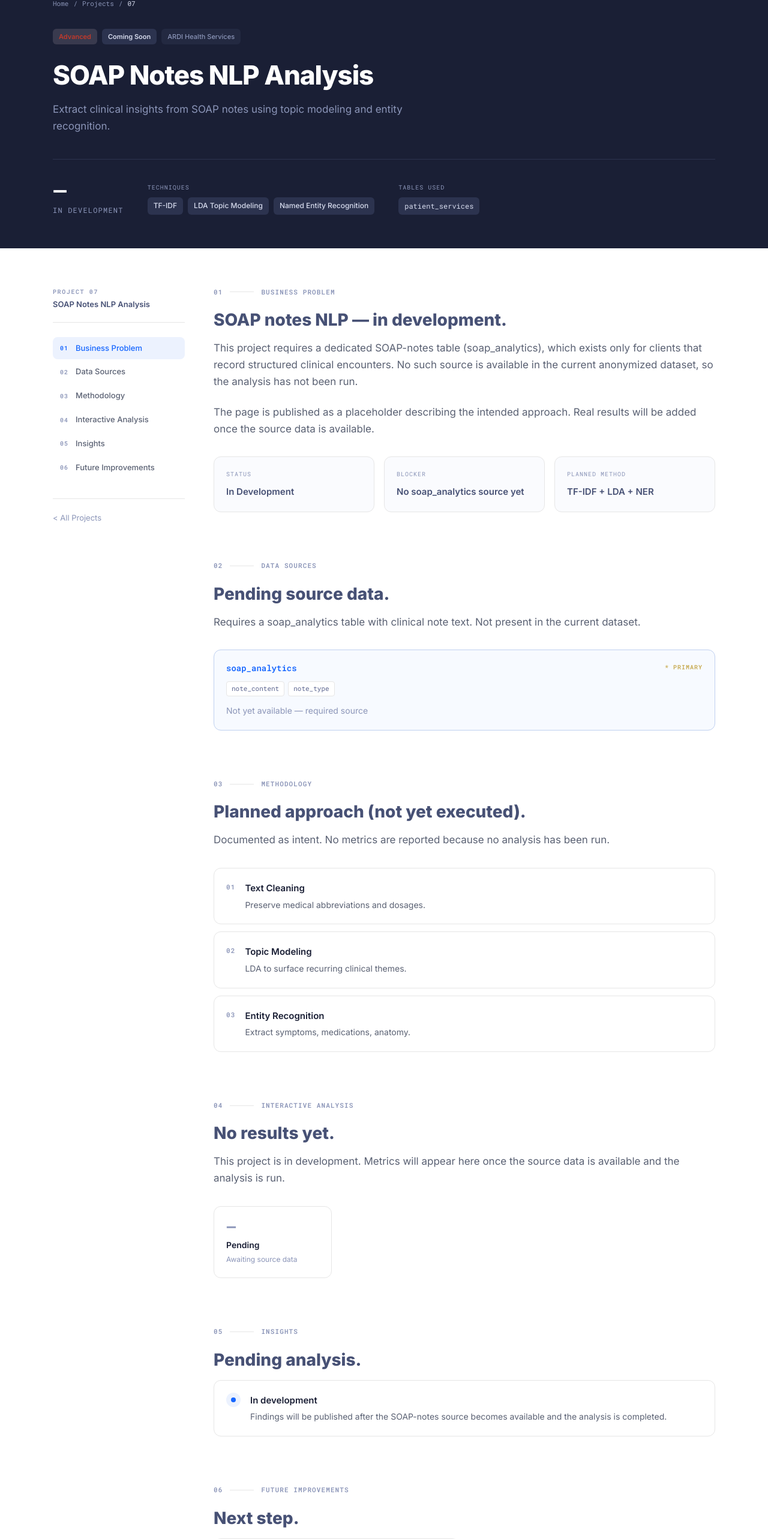
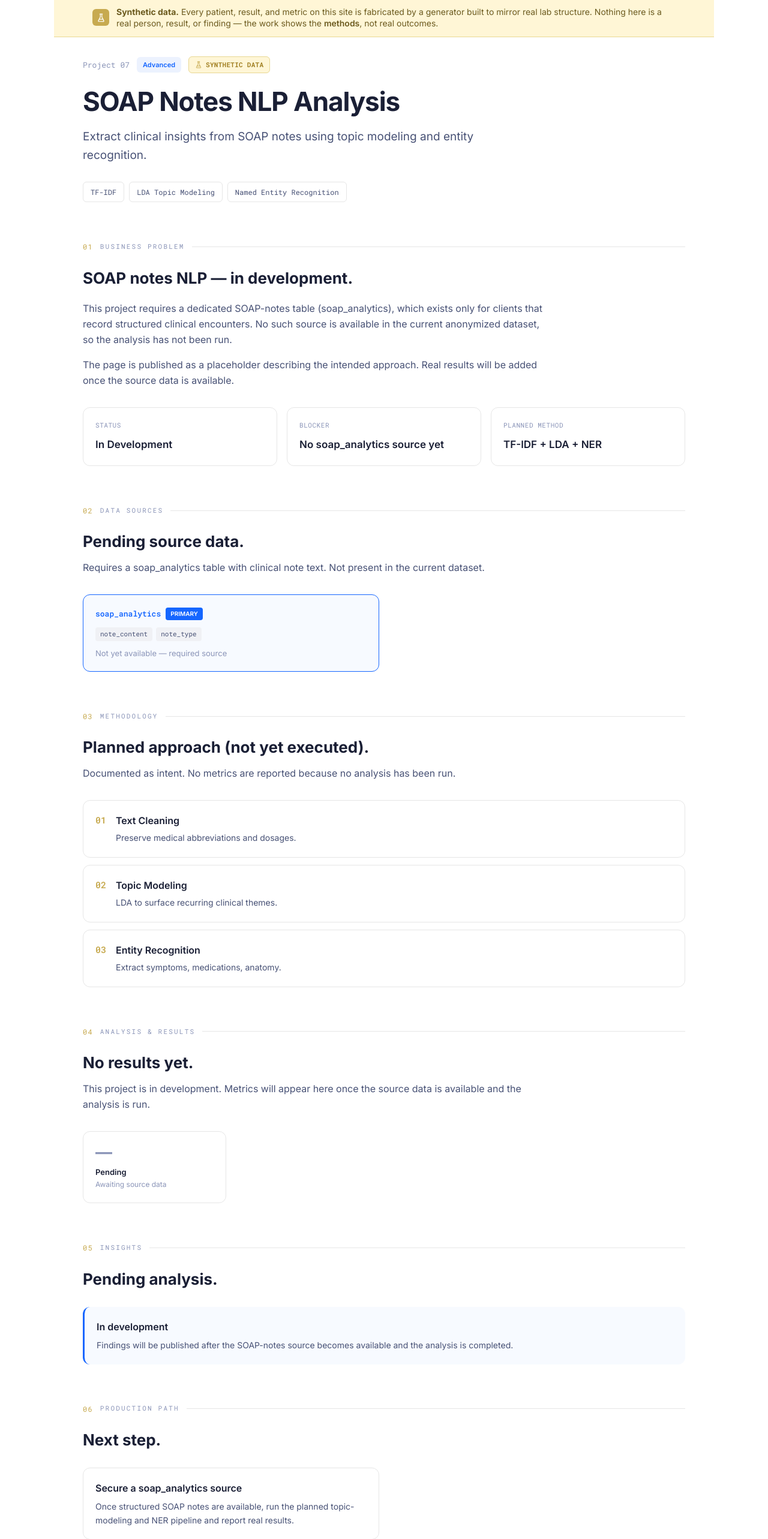
Before and after one commit to OrangeJuice023/dashlabs-sample-project, a Next.js app: page /projects/07-soap-nlp in a window 1280 px wide. Shown: the part 132-2698 px from the top of the page at 60% size. Built offline with nearby package versions, Linux system fonts and the light colour scheme.

Commit message:
Update ProjectPageTemplate.tsx

```diff
--- a/src/components/project/ProjectPageTemplate.tsx
+++ b/src/components/project/ProjectPageTemplate.tsx
@@ -1,88 +1,217 @@
-"use client";
-import { BarChart } from "@/components/charts/BarChart";
-import { ProjectHero } from "@/components/project/ProjectHero";
-import { ProjectSidebar } from "@/components/project/ProjectSidebar";
 import type { ProjectMeta } from "@/lib/types";
 import type { ProjectDetail } from "@/content/project-details";
+import { SyntheticBadge } from "@/components/SyntheticBadge";
 
-function SectionLabel({ number, label }: { number: string; label: string }) {
+/* ------------------------------------------------------------------ */
+/*  Inline bar renderer                                                */
+/*  Self-contained (no Recharts) so each chart honours its own unit    */
+/*  — "%" for rates, " min" for turnaround, "x" for multipliers, etc.  */
+/* ------------------------------------------------------------------ */
+
+type Datum = { label: string; value: number; n?: number };
+
+function fmtValue(value: number, unit?: string) {
+  const u = unit ?? "";
+  // Keep one decimal only when the number actually needs it.
+  const num = Number.isInteger(value) ? String(value) : value.toFixed(1);
+  return num + u;
+}
+
+function InlineBars({ data, unit }: { data: Datum[]; unit?: string }) {
+  const maxVal = data.reduce(function pickMax(acc, d) {
+    return d.value > acc ? d.value : acc;
+  }, 0);
+  const safeMax = maxVal > 0 ? maxVal : 1;
+
   return (
-    <div className="flex items-center gap-3 mb-5">
-      <span className="font-mono text-[11px] font-bold text-[#8B95B8] tracking-widest">{number}</span>
-      <span className="h-px flex-1 bg-[#E6E6E6] max-w-[40px]" />
-      <span className="font-mono text-[11px] font-semibold text-[#8B95B8] uppercase tracking-widest">{label}</span>
+    <div className="flex flex-col gap-3">
+      {data.map(function renderRow(d, i) {
+        const pct = Math.max(2, (d.value / safeMax) * 100);
+        const isTop = d.value === maxVal;
+        return (
+          <div key={d.label + i} className="grid grid-cols-[150px_1fr_auto] items-center gap-3">
+            <span className="text-[12px] text-[#475175] truncate" title={d.label}>
+              {d.label}
+            </span>
+            <span className="relative h-[22px] rounded-[3px] bg-[#F0F1F5] overflow-hidden">
+              <span
+                className="absolute inset-y-0 left-0 rounded-[3px]"
+                style={{ width: pct + "%", backgroundColor: isTop ? "#C7AA50" : "#1566FF" }}
+              />
+            </span>
+            <span className="font-mono text-[12px] text-[#1A1F35] tabular-nums w-[64px] text-right">
+              {fmtValue(d.value, unit)}
+              {d.n ? <span className="block text-[10px] text-[#8B95B8]">n={d.n}</span> : null}
+            </span>
+          </div>
+        );
+      })}
     </div>
   );
 }
 
-export function ProjectPageTemplate({ project, detail }: { project: ProjectMeta; detail: ProjectDetail }) {
+/* ------------------------------------------------------------------ */
+/*  Small section header                                               */
+/* ------------------------------------------------------------------ */
+
+function SectionLabel({ index, label }: { index: string; label: string }) {
   return (
-    <div>
-      <ProjectHero project={project} />
-      <div className="max-w-[1200px] mx-auto px-8 md:px-12 py-16">
-        <div className="flex gap-12">
-          <ProjectSidebar projectNumber={project.number} projectTitle={project.title} />
-          <div className="flex-1 min-w-0 space-y-20">
+    <div className="flex items-center gap-3 mb-6">
+      <span className="font-mono text-[12px] text-[#C7AA50] tracking-widest">{index}</span>
+      <span className="font-mono text-[11px] uppercase tracking-[0.2em] text-[#8B95B8]">{label}</span>
+      <span className="flex-1 h-px bg-[#E6E6E6]" />
+    </div>
+  );
+}
 
-            <section id="business-problem" className="scroll-mt-24">
-              <SectionLabel number="01" label="Business Problem" />
-              <h2 className="text-[1.75rem] font-extrabold text-[#475175] leading-tight mb-4">{detail.businessProblem.headline}</h2>
+/* ------------------------------------------------------------------ */
+/*  Template                                                           */
+/* ------------------------------------------------------------------ */
+
+export function ProjectPageTemplate({
+  project,
+  detail,
+}: {
+  project: ProjectMeta;
+  detail: ProjectDetail;
+}) {
+  return (
+    <article className="max-w-[1100px] mx-auto px-6 md:px-10 lg:px-12 py-12 md:py-16">
+      {/* synthetic notice — prominent, top of every project */}
+      <div className="mb-8 -mx-6 md:-mx-10 lg:-mx-12">
+        <SyntheticBadge variant="banner" />
+      </div>
+
+      {/* hero */}
+      <header className="mb-16">
+        <div className="flex flex-wrap items-center gap-3 mb-5">
+          <span className="font-mono text-[13px] text-[#8B95B8]">
+            Project {String(project.number).padStart(2, "0")}
+          </span>
+          <span className="px-2.5 py-1 rounded-md text-[11px] font-semibold bg-[#ECF2FE] text-[#1566FF]">
+            {project.difficulty}
+          </span>
+          <SyntheticBadge variant="badge" />
+        </div>
+
+        <h1 className="text-[2rem] md:text-[2.75rem] font-bold text-[#1A1F35] leading-tight tracking-tight mb-4">
+          {project.title}
+        </h1>
+        <p className="text-[1.0625rem] md:text-[1.1875rem] text-[#475175] leading-relaxed max-w-[760px]">
+          {project.tagline}
+        </p>
+
+        <div className="flex flex-wrap gap-2 mt-7">
+          {project.techniques.map(function renderTech(t) {
+            return (
+              <span
+                key={t}
+                className="px-3 py-1.5 rounded-md text-[12px] font-mono bg-white border border-[#E6E6E6] text-[#475175]"
+              >
+                {t}
+              </span>
+            );
+          })}
+        </div>
+      </header>
+
+      {/* 01 — business problem */}
+      <section className="mb-16">
+        <SectionLabel index="01" label="Business Problem" />
+        <h2 className="text-[1.375rem] md:text-[1.625rem] font-bold text-[#1A1F35] mb-5 leading-snug">
+          {detail.businessProblem.headline}
+        </h2>
+        <div className="space-y-4 max-w-[780px]">
           {detail.businessProblem.paragraphs.map(function renderP(p, i) {
-                return <p key={i} className="text-[1.0625rem] text-[#5A6173] leading-relaxed mb-6">{p}</p>;
+            return (
+              <p key={i} className="text-[1rem] text-[#475175] leading-relaxed">
+                {p}
+              </p>
+            );
           })}
-              <div className="grid grid-cols-1 md:grid-cols-3 gap-4 mt-8">
+        </div>
+        <div className="grid sm:grid-cols-3 gap-4 mt-8">
           {detail.businessProblem.cards.map(function renderCard(c) {
             return (
-                    <div key={c.label} className="p-5 rounded-xl bg-[#FAFBFE] border border-[#E6E6E6]">
-                      <p className="font-mono text-[10px] text-[#8B95B8] uppercase tracking-widest mb-2">{c.label}</p>
-                      <p className="font-semibold text-[#475175] text-[0.9375rem]">{c.value}</p>
+              <div key={c.label} className="rounded-xl border border-[#E6E6E6] bg-white p-5">
+                <p className="font-mono text-[11px] uppercase tracking-wider text-[#8B95B8] mb-2">
+                  {c.label}
+                </p>
+                <p className="text-[1.0625rem] font-semibold text-[#1A1F35]">{c.value}</p>
               </div>
             );
           })}
         </div>
       </section>
 
-            <section id="data-sources" className="scroll-mt-24">
-              <SectionLabel number="02" label="Data Sources" />
-              <h2 className="text-[1.75rem] font-extrabold text-[#475175] leading-tight mb-4">{detail.dataSources.headline}</h2>
-              <p className="text-[1.0625rem] text-[#5A6173] leading-relaxed mb-8">{detail.dataSources.description}</p>
-              <div className="space-y-3">
+      {/* 02 — data sources */}
+      <section className="mb-16">
+        <SectionLabel index="02" label="Data Sources" />
+        <h2 className="text-[1.375rem] md:text-[1.625rem] font-bold text-[#1A1F35] mb-3 leading-snug">
+          {detail.dataSources.headline}
+        </h2>
+        <p className="text-[1rem] text-[#475175] leading-relaxed max-w-[780px] mb-8">
+          {detail.dataSources.description}
+        </p>
+        <div className="grid md:grid-cols-2 gap-4">
           {detail.dataSources.tables.map(function renderTable(t) {
-                  var highlight = t.primary || false;
-                  var borderClass = highlight ? "border-[#BFD0F0] bg-[#ECF2FE]/40" : "border-[#E6E6E6] bg-white";
-                  var nameClass = highlight ? "text-[#1566FF]" : "text-[#475175]";
             return (
-                    <div key={t.name} className={"p-5 rounded-xl border " + borderClass}>
-                      <div className="flex items-start justify-between mb-3">
-                        <code className={"font-mono text-sm font-bold " + nameClass}>{t.name}</code>
-                        {highlight ? (
-                          <span className="font-mono text-[10px] text-[#C7AA50] font-semibold tracking-widest">{"* PRIMARY"}</span>
+              <div
+                key={t.name}
+                className={
+                  "rounded-xl border p-5 " +
+                  (t.primary ? "border-[#1566FF] bg-[#F7FAFF]" : "border-[#E6E6E6] bg-white")
+                }
+              >
+                <div className="flex items-center gap-2 mb-3">
+                  <span className="font-mono text-[13px] font-semibold text-[#1566FF]">{t.name}</span>
+                  {t.primary ? (
+                    <span className="px-2 py-0.5 rounded text-[10px] font-semibold bg-[#1566FF] text-white">
+                      PRIMARY
+                    </span>
                   ) : null}
                 </div>
                 <div className="flex flex-wrap gap-1.5 mb-3">
                   {t.fields.map(function renderField(f) {
-                          return <span key={f} className="font-mono text-[11px] bg-white border border-[#E6E6E6] text-[#5D6690] px-2 py-0.5 rounded">{f}</span>;
+                    return (
+                      <span
+                        key={f}
+                        className="px-2 py-0.5 rounded text-[11px] font-mono bg-[#F0F1F5] text-[#475175]"
+                      >
+                        {f}
+                      </span>
+                    );
                   })}
                 </div>
-                      <p className="text-[0.875rem] text-[#8B95B8]">{t.note}</p>
+                <p className="text-[13px] text-[#8B95B8] leading-snug">{t.note}</p>
               </div>
             );
           })}
         </div>
       </section>
 
-            <section id="methodology" className="scroll-mt-24">
-              <SectionLabel number="03" label="Methodology" />
-              <h2 className="text-[1.75rem] font-extrabold text-[#475175] leading-tight mb-4">{detail.methodology.headline}</h2>
-              <p className="text-[1.0625rem] text-[#5A6173] leading-relaxed mb-8">{detail.methodology.description}</p>
+      {/* 03 — methodology */}
+      <section className="mb-16">
+        <SectionLabel index="03" label="Methodology" />
+        <h2 className="text-[1.375rem] md:text-[1.625rem] font-bold text-[#1A1F35] mb-3 leading-snug">
+          {detail.methodology.headline}
+        </h2>
+        <p className="text-[1rem] text-[#475175] leading-relaxed max-w-[780px] mb-8">
+          {detail.methodology.description}
+        </p>
         <div className="space-y-3">
           {detail.methodology.steps.map(function renderStep(s) {
             return (
-                    <div key={s.step} className="flex gap-4 p-5 rounded-xl bg-white border border-[#E6E6E6]">
-                      <span className="font-mono text-[11px] font-bold text-[#8B95B8] tracking-widest flex-shrink-0 pt-0.5">{s.step}</span>
+              <div
+                key={s.step}
+                className="flex gap-4 rounded-xl border border-[#E6E6E6] bg-white p-5"
+              >
+                <span className="font-mono text-[15px] font-bold text-[#C7AA50] flex-shrink-0">
+                  {s.step}
+                </span>
                 <div>
-                        <p className="font-semibold text-[#1A1F35] text-[0.9375rem] mb-1">{s.title}</p>
-                        <p className="text-[0.875rem] text-[#5A6173] leading-relaxed">{s.desc}</p>
+                  <p className="text-[1rem] font-semibold text-[#1A1F35] mb-1">{s.title}</p>
+                  <p className="text-[14px] text-[#475175] leading-relaxed">{s.desc}</p>
                 </div>
               </div>
             );
@@ -90,34 +219,51 @@ export function ProjectPageTemplate({ project, detail }: { project: ProjectMeta;
         </div>
       </section>
 
-            <section id="interactive-analysis" className="scroll-mt-24">
-              <SectionLabel number="04" label="Interactive Analysis" />
-              <h2 className="text-[1.75rem] font-extrabold text-[#475175] leading-tight mb-4">{detail.analysis.headline}</h2>
-              <p className="text-[1.0625rem] text-[#5A6173] leading-relaxed mb-8">{detail.analysis.description}</p>
-              <div className="grid grid-cols-2 md:grid-cols-4 gap-4 mb-10">
-                {detail.analysis.kpis.map(function renderKPI(k) {
+      {/* 04 — analysis */}
+      <section className="mb-16">
+        <SectionLabel index="04" label="Analysis & Results" />
+        <h2 className="text-[1.375rem] md:text-[1.625rem] font-bold text-[#1A1F35] mb-3 leading-snug">
+          {detail.analysis.headline}
+        </h2>
+        <p className="text-[1rem] text-[#475175] leading-relaxed max-w-[780px] mb-8">
+          {detail.analysis.description}
+        </p>
+
+        <div className="grid grid-cols-2 lg:grid-cols-4 gap-4 mb-10">
+          {detail.analysis.kpis.map(function renderKpi(k) {
             return (
-                    <div key={k.label} className="p-5 rounded-xl border border-[#E6E6E6] bg-white">
-                      <p className="text-[1.75rem] font-extrabold font-mono leading-none tracking-tight mb-1" style={{ color: k.color }}>{k.value}</p>
-                      <p className="text-[0.875rem] font-semibold text-[#1A1F35] mb-0.5">{k.label}</p>
-                      <p className="text-[0.75rem] text-[#8B95B8]">{k.sub}</p>
+              <div key={k.label} className="rounded-xl border border-[#E6E6E6] bg-white p-5">
+                <p
+                  className="text-[1.75rem] font-bold leading-none mb-2"
+                  style={{ color: k.color }}
+                >
+                  {k.value}
+                </p>
+                <p className="text-[13px] font-semibold text-[#1A1F35]">{k.label}</p>
+                <p className="text-[12px] text-[#8B95B8]">{k.sub}</p>
               </div>
             );
           })}
         </div>
+
         {detail.analysis.charts.map(function renderChart(c) {
           if (c.data && c.data.length > 0) {
             return (
               <div key={c.title} className="rounded-xl border border-[#E6E6E6] bg-white p-6 mb-6">
-                      <p className="text-[0.9375rem] font-semibold text-[#475175] mb-1">{c.title}</p>
-                      <p className="text-sm text-[#8B95B8] mb-5">{c.subtitle}</p>
-                      <BarChart data={c.data} highlightTop={true} />
+                <p className="text-[0.9375rem] font-semibold text-[#1A1F35] mb-1">{c.title}</p>
+                <p className="text-[13px] text-[#8B95B8] mb-5">{c.subtitle}</p>
+                <InlineBars data={c.data} unit={c.unit} />
               </div>
             );
           }
           return (
-                  <div key={c.title} className="rounded-xl border border-dashed border-[#B8C2E3] bg-[#FAFBFE] p-12 text-center mb-6">
-                    <p className="font-mono text-[11px] text-[#8B95B8] uppercase tracking-widest mb-2">Chart Placeholder</p>
+            <div
+              key={c.title}
+              className="rounded-xl border border-dashed border-[#B8C2E3] bg-[#FAFBFE] p-12 text-center mb-6"
+            >
+              <p className="font-mono text-[11px] text-[#8B95B8] uppercase tracking-widest mb-2">
+                Chart
+              </p>
               <p className="text-[0.9375rem] font-semibold text-[#475175] mb-1">{c.title}</p>
               <p className="text-sm text-[#8B95B8]">{c.subtitle}</p>
             </div>
@@ -125,44 +271,44 @@ export function ProjectPageTemplate({ project, detail }: { project: ProjectMeta;
         })}
       </section>
 
-            <section id="insights" className="scroll-mt-24">
-              <SectionLabel number="05" label="Insights" />
-              <h2 className="text-[1.75rem] font-extrabold text-[#475175] leading-tight mb-4">{detail.insights.headline}</h2>
+      {/* 05 — insights */}
+      <section className="mb-16">
+        <SectionLabel index="05" label="Insights" />
+        <h2 className="text-[1.375rem] md:text-[1.625rem] font-bold text-[#1A1F35] mb-7 leading-snug">
+          {detail.insights.headline}
+        </h2>
         <div className="space-y-4">
-                {detail.insights.items.map(function renderInsight(item, i) {
+          {detail.insights.items.map(function renderInsight(it) {
             return (
-                    <div key={i} className="flex gap-4 p-5 rounded-xl bg-white border border-[#E6E6E6]">
-                      <span className="flex-shrink-0 w-6 h-6 rounded-full bg-[#ECF2FE] flex items-center justify-center">
-                        <span className="w-2 h-2 rounded-full bg-[#1566FF]" />
-                      </span>
-                      <div>
-                        <p className="font-semibold text-[#1A1F35] text-[0.9375rem] mb-1">{item.title}</p>
-                        <p className="text-[0.875rem] text-[#5A6173] leading-relaxed">{item.desc}</p>
-                      </div>
+              <div
+                key={it.title}
+                className="rounded-xl border-l-[3px] border-[#1566FF] bg-[#F7FAFF] p-5"
+              >
+                <p className="text-[1rem] font-semibold text-[#1A1F35] mb-1.5">{it.title}</p>
+                <p className="text-[14px] text-[#475175] leading-relaxed">{it.desc}</p>
               </div>
             );
           })}
         </div>
       </section>
 
-            <section id="future-improvements" className="scroll-mt-24">
-              <SectionLabel number="06" label="Future Improvements" />
-              <h2 className="text-[1.75rem] font-extrabold text-[#475175] leading-tight mb-4">{detail.future.headline}</h2>
-              <div className="grid grid-cols-1 md:grid-cols-2 gap-4">
-                {detail.future.items.map(function renderFuture(item) {
+      {/* 06 — future work */}
+      <section>
+        <SectionLabel index="06" label="Production Path" />
+        <h2 className="text-[1.375rem] md:text-[1.625rem] font-bold text-[#1A1F35] mb-7 leading-snug">
+          {detail.future.headline}
+        </h2>
+        <div className="grid sm:grid-cols-2 gap-4">
+          {detail.future.items.map(function renderFuture(it) {
             return (
-                    <div key={item.title} className="p-5 rounded-xl bg-[#FAFBFE] border border-[#E6E6E6]">
-                      <p className="font-semibold text-[#475175] text-[0.9375rem] mb-2">{item.title}</p>
-                      <p className="text-[0.875rem] text-[#5A6173] leading-relaxed">{item.desc}</p>
+              <div key={it.title} className="rounded-xl border border-[#E6E6E6] bg-white p-5">
+                <p className="text-[1rem] font-semibold text-[#1A1F35] mb-1.5">{it.title}</p>
+                <p className="text-[14px] text-[#475175] leading-relaxed">{it.desc}</p>
               </div>
             );
           })}
         </div>
       </section>
-
-          </div>
-        </div>
-      </div>
-    </div>
+    </article>
   );
 }
```
Lines whose indentation alone changed are shown as unchanged.
